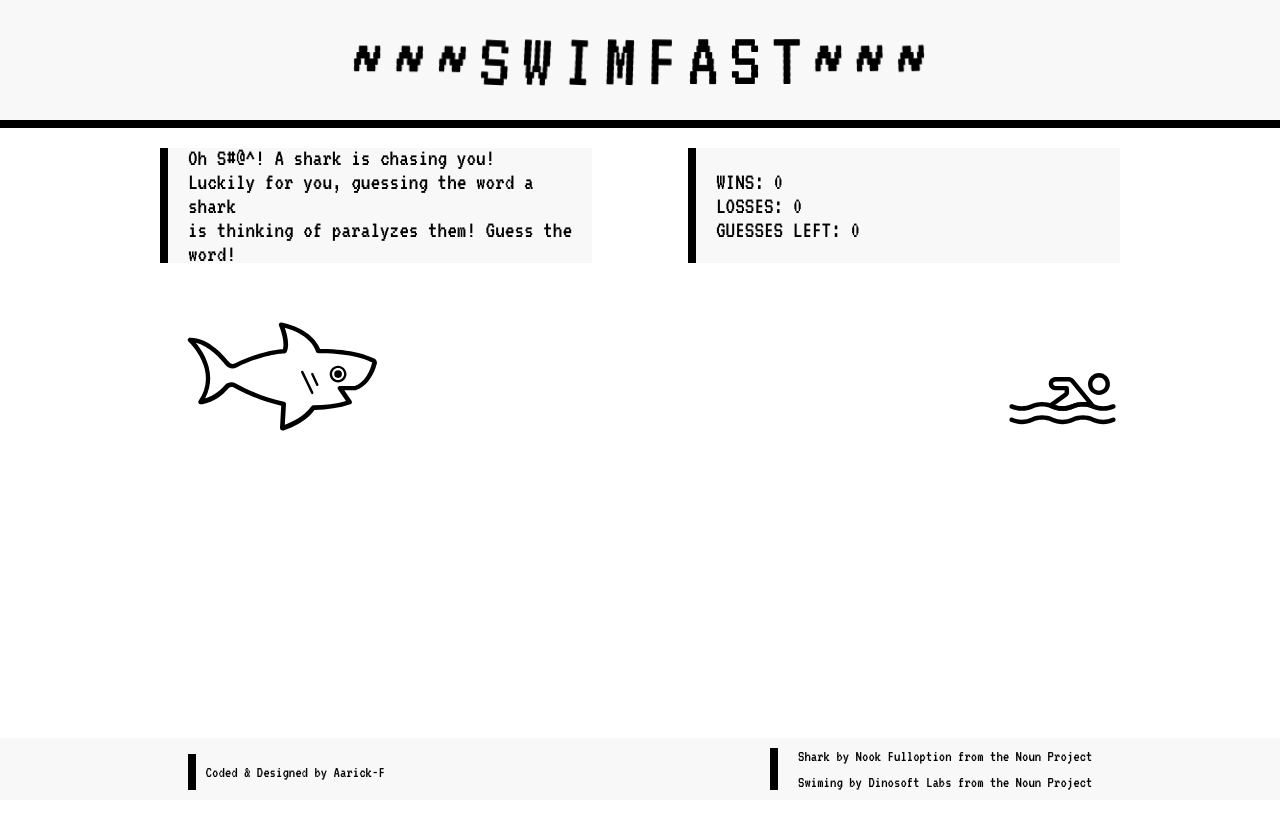
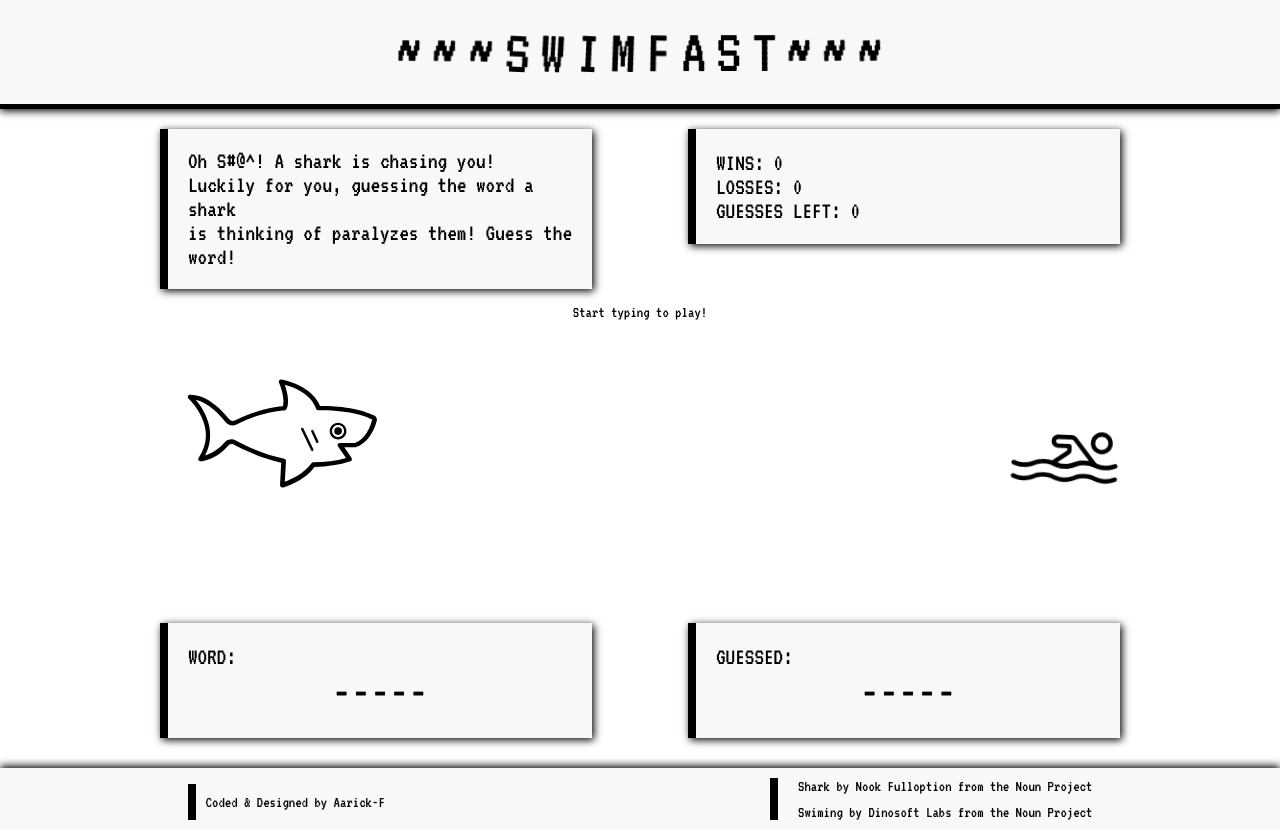
Before and after one commit to Aarick-F/Hangman-Game, a plain HTML site: page index.html in a window 1280 px wide. Before the commit the page ends 800 px from the top, so only its background shows below. Drawn offline with Linux system fonts and the light colour scheme.

Commit message:
added final bit of styling before implementing logic

```diff
--- a/assets/css/style.css
+++ b/assets/css/style.css
@@ -5,7 +5,7 @@ body {
 	flex-direction: column;
 	align-items: center;
 	width: 100%;
-	height: 100vh;
+	height: 100%;
 }
 
 header {
@@ -13,9 +13,10 @@ header {
 	display: flex;
 	justify-content: center;
 	align-items: center;
-	border-bottom: 8px solid #000;
+	border-bottom: 5px solid #000;
 	width: 100%;
 	background-color: #F8F8F8;
+	box-shadow: 0px 2px 8px #000;
 }
 
 footer {
@@ -24,10 +25,11 @@ footer {
 	display: flex;
 	justify-content: space-around;
 	align-items: flex-end;
+	box-shadow: 0px -2px 8px #000;
 }
 
 #logo {
-	font-size: 5em;
+	font-size: 4em;
 	display: flex;
 	justify-content: center;
 }
@@ -37,18 +39,18 @@ footer {
 	animation: wave 2s ease-in-out infinite;
 }
 
+.roundInfo {
+	width: 100%;
+	text-align: center;
+	font-size: 2em;
+}
+
 #infoSection {
 	display: flex;
 	justify-content: space-between;
 	flex-wrap: wrap;
 	align-items: flex-start;
 	margin-top: 20px;
-}
-
-#displaySection {
-	display: flex;
-	justify-content: space-between;
-	align-items: center;
 }
 
 #signature {
@@ -81,15 +83,33 @@ footer {
 
 #shark {
 	width: 25%;
+	animation: wave 1s linear infinite;
 }
 
 #swimmer {
 	width: 12%;
+	animation: wave 1.5s linear infinite;
+	animation-delay: 0.2s;
 }
 
 .container {
 	width: 75%;
+	display: flex;
+	flex-direction: column;
+	margin-bottom: 30px;
 	flex: 1;
+	flex-grow: 1;
+}
+
+#content {
+	height: 100%;
+}
+
+#start {
+	font-family: 'VT323', monospace;
+	width: 100%;
+	text-align: center;
+	margin-top: 15px;
 }
 
 .gameInfo {
@@ -103,7 +123,15 @@ footer {
 	padding: 20px;
 	background-color: #F8F8F8;
 	width: 40%;
-	height: 75px;
+	min-height: 75px;
+	max-height: 100%;
+	box-shadow: 2px 2px 8px #000;
+}
+
+.displaySection {
+	display: flex;
+	justify-content: space-between;
+	align-items: center;
 }
 
 /*THIS CHUNK IS UNFORTUNATELY NECESSARY*/
--- a/index.html
+++ b/index.html
@@ -19,6 +19,7 @@
 	</header>
 	<!-- END HEADER -->
 	<div class="container">
+		<div id="content">
 		<!-- BEGIN INFO SECTION -->
 		<div id="infoSection">
 			<div class="gameInfo">
@@ -32,9 +33,10 @@
 				<h1>GUESSES LEFT: <span id="guessesLeft">0</span></h1>
 			</div>
 		</div>
+		<p id="start">Start typing to play!</p>
 		<!-- END INFO SECTION -->
 		<!-- BEGIN GAME DISPLAY SECTION -->
-		<div id="displaySection">
+		<div class="displaySection">
 			<div id="shark">
 				<img src="assets/images/shark.svg" alt="SHARK!">
 			</div>
@@ -42,7 +44,18 @@
 				<img src="assets/images/swimmer.svg" alt="SWIMMER!">
 			</div>
 		</div>
+		<div class="displaySection">
+			<div class="gameInfo">
+				<h1>WORD:</h1>
+				<h1 id="word" class="roundInfo">-----</h1>
+			</div>
+			<div class="gameInfo">
+				<h1>GUESSED:</h1>
+				<h1 id="lettersGuessed" class="roundInfo">-----</h1>
+			</div>
+		</div>
 		<!-- END GAME DISPLAY SECTION -->
+		</div>
 	</div>
 	<footer>
 		<div id="signature">
```
